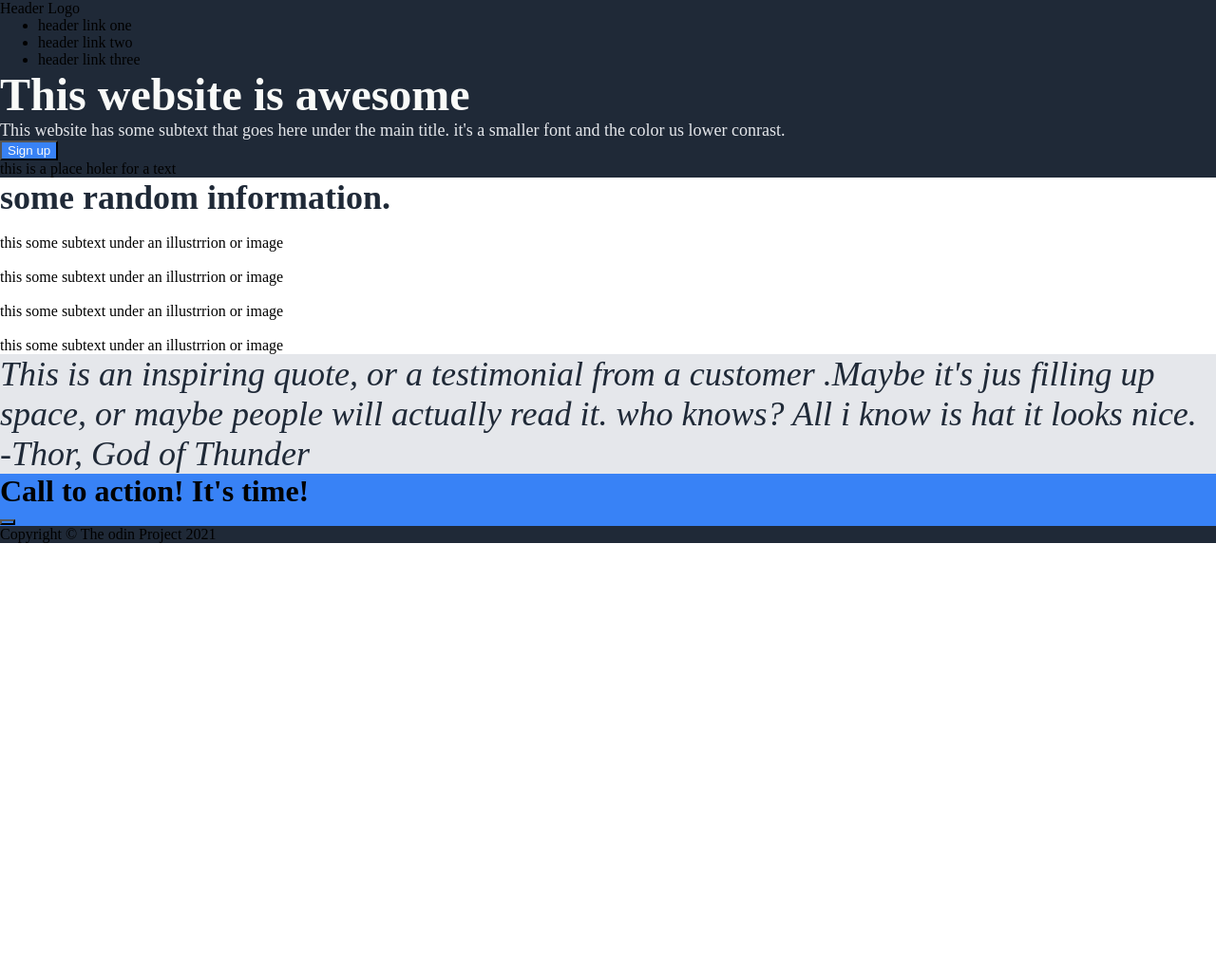
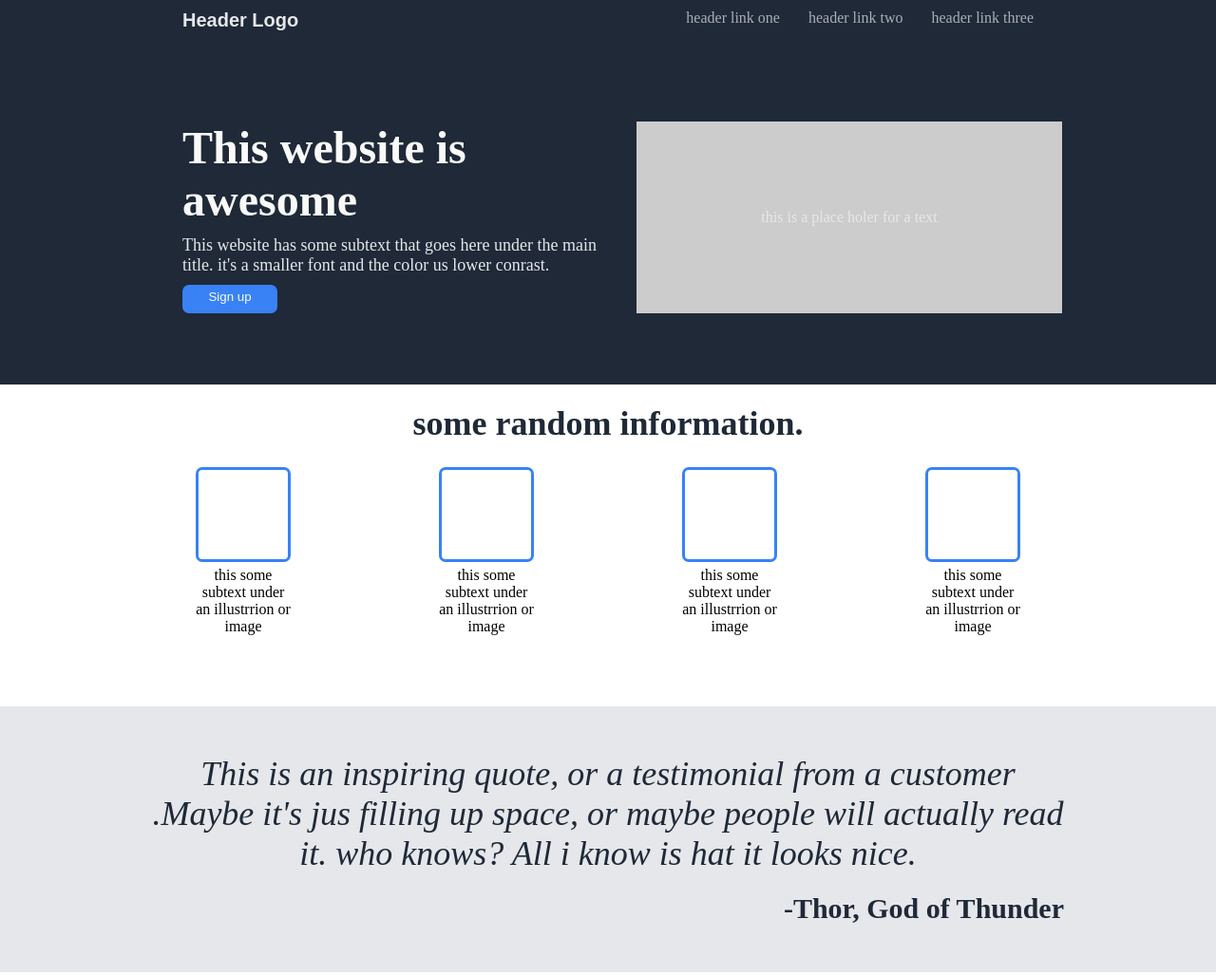
Before and after one commit to maths0607/projet1-odin, a plain HTML site: page index.html in a window 1280 px wide. Shown: the top 1027 px of the page at 95% size. Before the commit the page ends 800 px from the top, so only its background shows below. Drawn offline with Linux system fonts and the light colour scheme.

Commit message:
J'ai suivi le modèle et vérifé la version avec ordinateur ...Me voilà a la fin

```diff
--- a/index.html
+++ b/index.html
@@ -6,13 +6,15 @@
     <title>SITE</title>
 </head>
 <body>
+
+    <div class="header-container">
         <div class="header">
         <div class="header-top">
             <div class="logo">Header Logo</div>
             <ul class="header-links">
-                <li>header link one</li>
-                <li>header link two</li>
-                <li>header link three</li>
+                <li><a href="#">header link one</a></li>
+                <li><a href="#">header link two</a></li>
+                <li><a href="#">header link three</a></li>
             </ul>
         </div>
         <div class="header-main">
@@ -28,30 +30,33 @@
             </div>
         </div>
     </div>
+    </div>
     <div class="main">
         <div class="part1">
             <h1>some random information.</h1>
             <div class="illustrations">
                 <div class="illustration">
-                    <img src="" alt="">
+                    <div class="image"></div>
                     <p>this some subtext under an illustrrion or image</p>
                 </div>
                 <div class="illustration">
-                    <img src="" alt="">
+                    <div class="image"></div>
                     <p>this some subtext under an illustrrion or image</p>
                 </div>
                 <div class="illustration">
-                    <img src="" alt="">
+                    <div class="image"></div>
                     <p>this some subtext under an illustrrion or image</p>
                 </div>
                 <div class="illustration">
-                    <img src="" alt="">
+                    <div class="image"></div>
                     <p>this some subtext under an illustrrion or image</p>
                 </div>
             </div>
 
         </div>
         <div class="part2">
+
+            <div class="contenu-part2">
                 <div class="citation">
                     This is an inspiring quote, or a testimonial from a customer
                      .Maybe it's jus filling up space, or maybe people will actually read it.
@@ -61,19 +66,22 @@
                     -Thor, God of Thunder
                 </div>
 
+            </div>
 
         </div>
         <div class="part3">
             <div class="message">
                 <h1>Call to action! It's time!</h1>
+                <p>Sign up for our product by clickin that button riht over there</p>
             </div>
-            <button class="sign-up">
+            <button class="sign-up"> sign-up
             </button>
 
         </div>
     </div>
     <div class="footer">
         Copyright © The odin Project 2021
+        code by <a href="mailto:mathiaskoba0607@gmail.com">maths0607</a>
     </div>
 </body>
 </html>
--- a/style.css
+++ b/style.css
@@ -1,10 +1,11 @@
 *{
     box-sizing: border-box;
     margin: 0;
+    padding: 0;
 }
 /* color and font */
 
-.header, .footer {
+.header,.header-container, .footer {
     background: #1F2937;
 }
 .header-main h1 {
@@ -25,6 +26,8 @@
     background-color: #3882F6;
     color: #F9FAF8;
     font-weight: 300;
+    width:100px;
+    cursor: pointer;
 }
 .part3{
     background-color: #3882F6;
@@ -40,3 +43,156 @@
     font-style:italic;
     color:  #1F2937;
 }
+.header-top {
+    color: #E5E7EB;
+
+}
+/* travail sur les différentes partie */
+
+    /* header-top */
+
+    .header{
+        width: 70%;
+        margin: auto;
+    }
+.header-top .logo{
+    font-size:20px;
+    font-weight: bold;
+    font-family: sans-serif;
+}
+.header-top ul{
+    list-style: none;
+    display: flex;
+    gap: 30px;
+    margin-right: 0;
+}
+.header-top ul{
+    margin: 0;
+}
+
+
+.header-top a{
+    text-decoration: none;
+    color: #E5E7EB;
+    opacity: 0.7;
+
+}
+.header-top{
+    display: flex;
+    justify-content: space-between;
+    padding-top:10px;
+    padding-bottom: 15px;
+    margin-bottom: 30px;
+}
+
+.header-main{
+    display: flex;
+    padding-top: 50px;
+    padding-bottom: 75px;
+    gap :30px;
+
+
+}
+.header-main .title, .header .header-main-image{
+ width: 50%;
+ flex-shrink: 0;
+}
+.header-main .title *{
+    padding-bottom: 10px;
+}
+ .sign-up{
+    border: none;
+    border-radius: 7px;
+    padding: 5px;
+
+}
+.header-main .header-main-image{
+    color: #E5E7EB;
+
+    background: #ccc;
+    display: flex;
+    justify-content: center;
+    align-items: center;
+}
+/* part1 */
+.part1{
+    padding-top: 20px;
+    padding-bottom: 75px;
+    text-align: center;
+
+}
+
+.illustrations{
+    display: flex;
+    justify-content: space-around;
+    text-align: center;
+    padding-top:25px ;
+    width: 80%;
+    margin: auto;
+}
+
+
+.illustration .image {
+    width: 100px;
+    height: 100px;
+    margin: auto;
+    border:#3882F6 3px solid;
+    border-radius: 7px;
+    display: flex;
+    margin-bottom: 5px;
+
+}
+.illustration p{
+    width: 100px ;
+}
+/* part2 */
+.part2 .contenu-part2{
+    text-align: center;
+    width:75%;
+    margin: auto;
+    padding-top: 50px;
+    padding-bottom: 50px;
+
+}
+.part2 .auteur{
+    font-weight: 900;
+    text-align: right;
+    padding-top: 20px;
+    font-style: normal;
+    font-size: smaller;
+
+}
+.part3 {
+    width: 80%;
+    margin: 50px auto;
+    color: #F9FAF8;
+    padding:15px  60px;
+    display: flex;
+    justify-content: center;
+    gap:30px;
+    align-items: center;
+    border-radius: 10px;
+}
+.part3 h1{
+    font-size: 20px;
+    font-weight: 700;
+}
+.part3 .sign-up{
+    border: #F9FAF8 solid 1px;
+    height:32px;
+
+}
+
+/* footer */
+.footer{
+    text-align: center;
+
+    color: #F9FAF8;
+    height: 50px;
+    padding: 20px;
+
+
+}
+.footer a{
+    color: wheat;
+}
```
Lines whose indentation alone changed are shown as unchanged.
